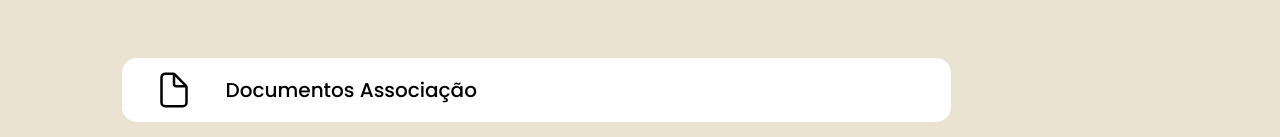
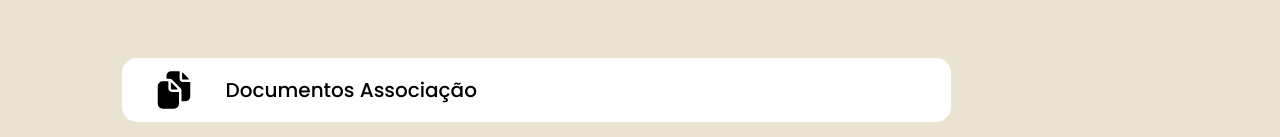
Before and after one commit to lmbbetetto/site-casaabrigo, a React (Vite) app: page /transparencia in a window 1280 px wide. Shown: the part 752-889 px from the top of the page. Built offline with nearby package versions, Linux system fonts and the light colour scheme.

Commit message:
Fix: icon

```diff
--- a/src/pages/transparencia/index.tsx
+++ b/src/pages/transparencia/index.tsx
@@ -2,7 +2,7 @@ import style from "./style.module.css";
 
 import imgFundo from "../../assets/transparencia.jpg";
 import { CardTransparencia } from "./card-transparencia";
-import { IoDocumentOutline } from "react-icons/io5";
+import { IoDocuments } from "react-icons/io5";
 
 export function Transparencia() {
   const cards = [
@@ -49,7 +49,7 @@ export function Transparencia() {
               link={card.link}
               title={card.title}
               newTab={card.newTab}
-              icon={<IoDocumentOutline />}
+              icon={<IoDocuments />}
             />
           ))}
         </div>
```
